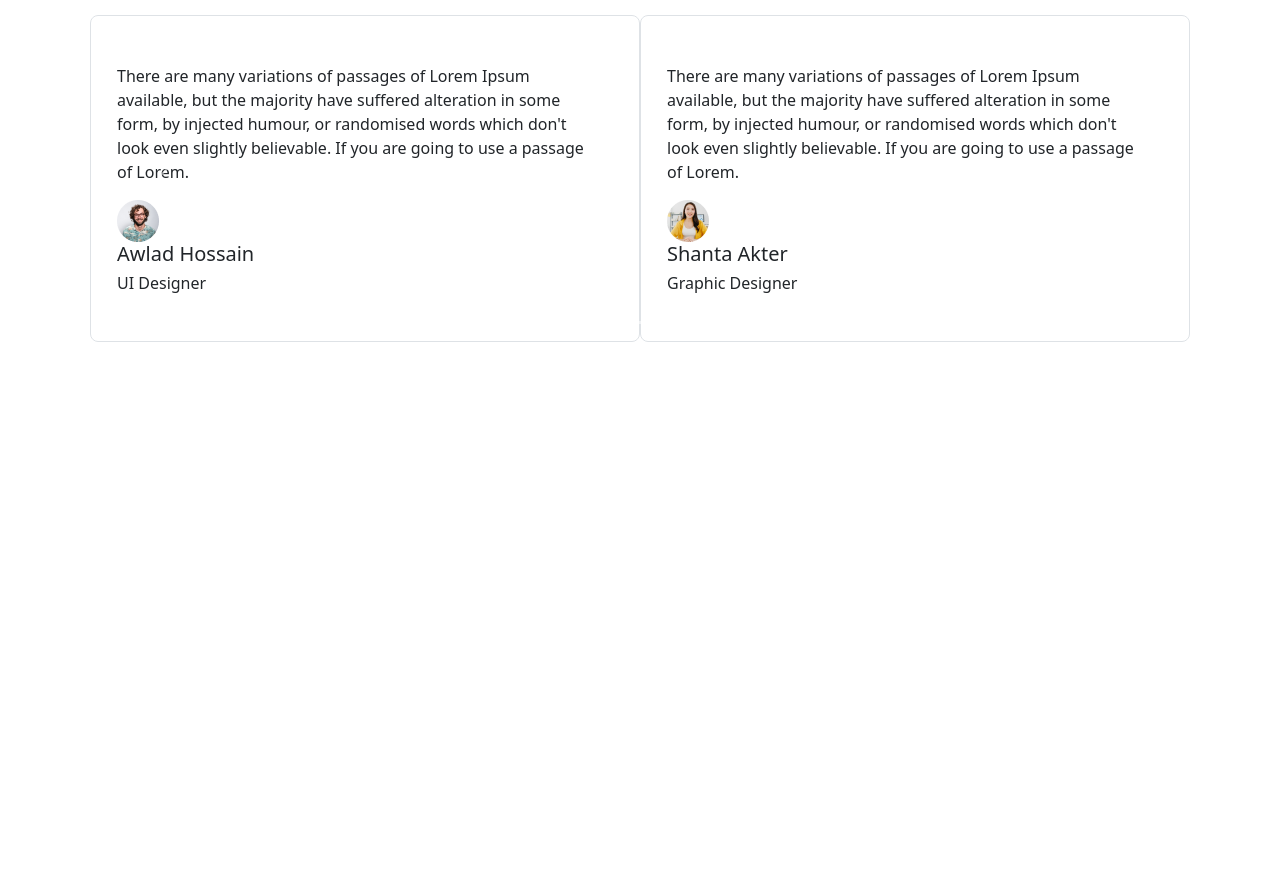
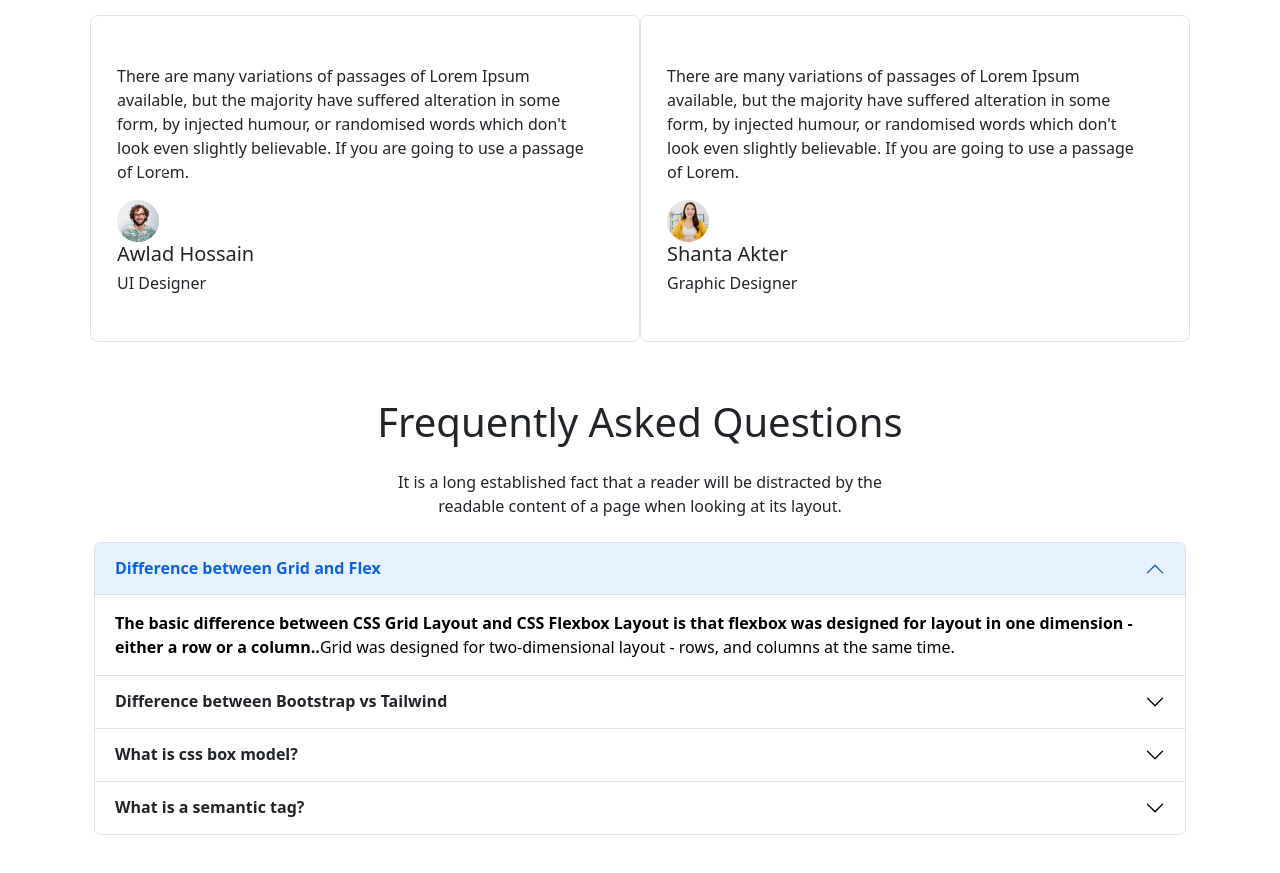
Before and after one commit to smitaroy1/edtech-website2, a plain HTML site: page index.html in a window 1280 px wide. Shown: the part 3494-4367 px from the top of the page. Before the commit the page ends 3892 px from the top, so only its background shows below. Drawn offline with nearby package versions, Linux system fonts and the light colour scheme.

Commit message:
eight commit

```diff
--- a/index.html
+++ b/index.html
@@ -454,3 +454,64 @@
     </div>
   </section>
  <!--feadback end-->
+ <!--Asked Questions start-->
+ <section>
+    <div class="container my-5">
+      <div>
+        <h1 class="text-center m-4">Frequently Asked Questions</h1>
+        <p class="text-center m-4">It is a long established fact that a reader will be distracted by the <br/> readable
+          content of a page when looking at its layout.</p>
+      </div>
+      <div class="accordion container" id="accordionPanelsStayOpenExample">
+        <div class="accordion-item">
+          <h2 class="accordion-header" id="panelsStayOpen-headingOne">
+            <button class="accordion-button fw-bold" type="button" data-bs-toggle="collapse" data-bs-target="#panelsStayOpen-collapseOne" aria-expanded="true" aria-controls="panelsStayOpen-collapseOne">
+            Difference between Grid and Flex
+            </button>
+          </h2>
+          <div id="panelsStayOpen-collapseOne" class="accordion-collapse collapse show" aria-labelledby="panelsStayOpen-headingOne">
+            <div class="accordion-body">
+              <strong>The basic difference between CSS Grid Layout and CSS Flexbox Layout is that flexbox was designed for layout in one dimension - either a row or a column..</strong>Grid was designed for two-dimensional layout - rows, and columns at the same time.  <code></code>
+            </div>
+          </div>
+        </div>
+        <div class="accordion-item">
+          <h2 class="accordion-header" id="panelsStayOpen-headingTwo">
+            <button class="accordion-button collapsed fw-bold" type="button" data-bs-toggle="collapse" data-bs-target="#panelsStayOpen-collapseTwo" aria-expanded="false" aria-controls="panelsStayOpen-collapseTwo">
+              Difference between Bootstrap vs Tailwind
+            </button>
+          </h2>
+          <div id="panelsStayOpen-collapseTwo" class="accordion-collapse collapse" aria-labelledby="panelsStayOpen-headingTwo">
+            <div class="accordion-body">
+              <strong> Bootstrap's utility and layout classes provide you with everything you need to style a responsive webpage. With Tailwind, however, you are much more involved in styling the webpage because you end up having to create your own components using the utility classes that the framework offers.</strong>  <code></code>,
+            </div>
+          </div>
+        </div>
+        <div class="accordion-item">
+          <h2 class="accordion-header" id="panelsStayOpen-headingThree">
+            <button class="accordion-button collapsed fw-bold" type="button" data-bs-toggle="collapse" data-bs-target="#panelsStayOpen-collapseThree" aria-expanded="false" aria-controls="panelsStayOpen-collapseThree">
+             What is css box model?
+            </button>
+          </h2>
+          <div id="panelsStayOpen-collapseThree" class="accordion-collapse collapse" aria-labelledby="panelsStayOpen-headingThree">
+            <div class="accordion-body">
+              <strong>In CSS, the term "box model" is used when talking about design and layout. The CSS box model is essentially a box that wraps around every HTML element.</strong>  <code></code>
+            </div>
+          </div>
+        </div>
+        <div class="accordion-item">
+          <h2 class="accordion-header" id="panelsStayOpen-headingThree">
+            <button class="accordion-button collapsed fw-bold" type="button" data-bs-toggle="collapse" data-bs-target="#panelsStayOpen-collapseThree" aria-expanded="false" aria-controls="panelsStayOpen-collapseThree">
+             What is a semantic tag?
+            </button>
+          </h2>
+          <div id="panelsStayOpen-collapseThree" class="accordion-collapse collapse" aria-labelledby="panelsStayOpen-headingThree">
+            <div class="accordion-body">
+              <strong>The HTML semantics refers to the tags that provide meaning to an HTML page rather than just presentation. It makes HTML more comprehensible by better defining the different sections and layout of web pages.</strong>  <code></code>
+            </div>
+          </div>
+        </div>
+      </div>
+    </div>
+   </section>
+   <!--Asked Questions end-->
```
